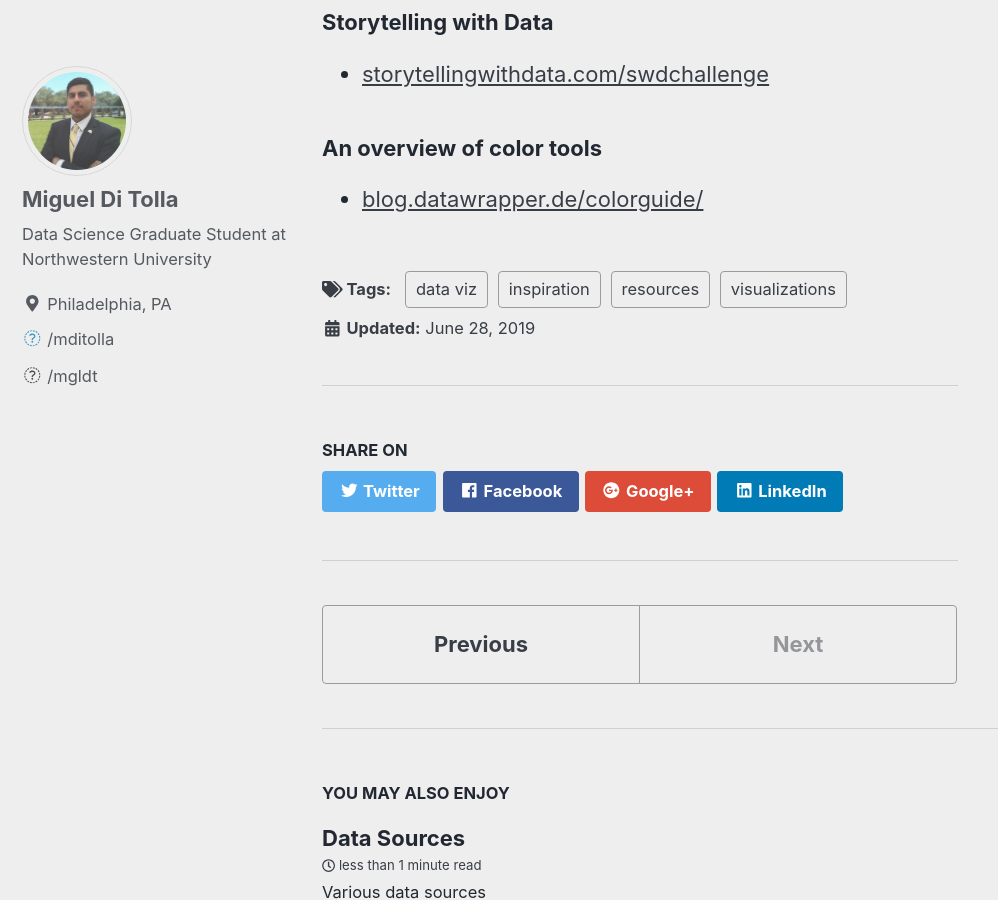
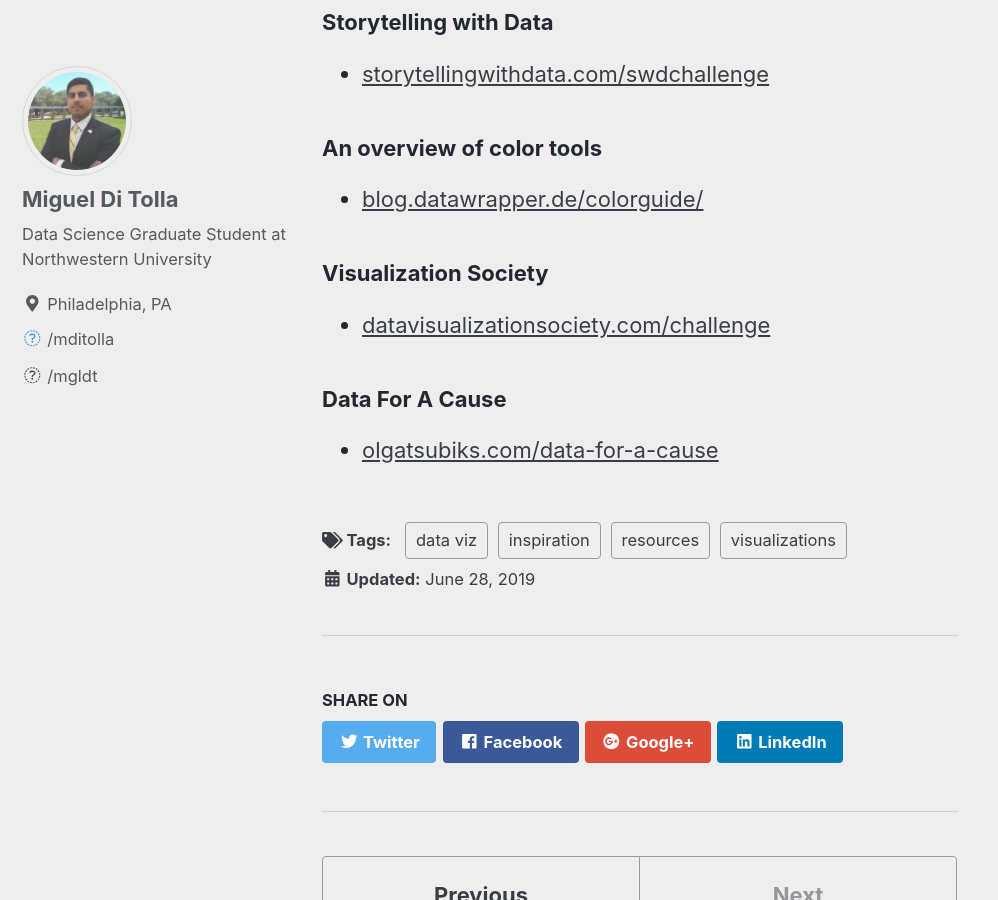
Before and after one commit to mgldt/mgldt.github.io, a Jekyll site: the page built from _posts/2019-06-28-visualizations.md, in a window 1280 px wide and 900 px high, scrolled down 805 px. Shown: the whole window, without its empty margins (0-998 px from the left). Built offline with Jekyll 4.4.1, drawn with Linux system fonts in a browser that asks for light colours; cached includes are drawn as plain includes.

Commit message:
Update 2019-06-28-visualizations.md

```diff
--- a/_posts/2019-06-28-visualizations.md
+++ b/_posts/2019-06-28-visualizations.md
@@ -32,3 +32,13 @@ Collection of sites with recommendations on visualization creation
 ### An overview of color tools
 
 * [blog.datawrapper.de/colorguide/](https://blog.datawrapper.de/colorguide/)
+
+
+### Visualization Society
+
+* [datavisualizationsociety.com/challenge](https://www.datavisualizationsociety.com/challenge)
+
+
+### Data For A Cause
+
+* [olgatsubiks.com/data-for-a-cause](https://www.olgatsubiks.com/data-for-a-cause)
```
